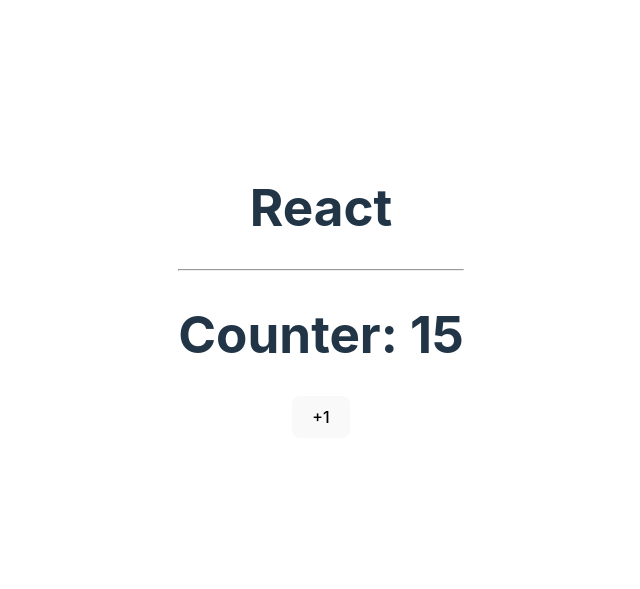
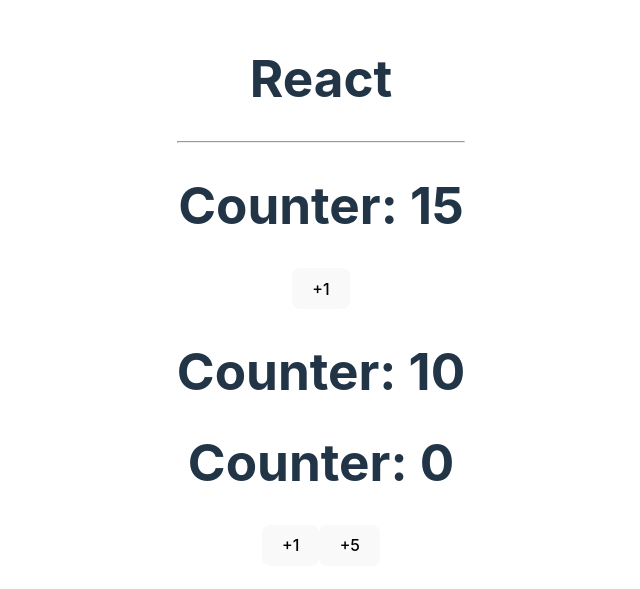
Before and after one commit to EricRusinque/bases-react-with-ts, a React (Vite) app: page / in a window 1280 px wide. Shown: the part 109-698 px from the top of the page, without its empty margins (319-959 px from the left). Built offline with nearby package versions, Linux system fonts and the light colour scheme.

Commit message:
Manejar un objeto como estado

```diff
--- a/src/App.tsx
+++ b/src/App.tsx
@@ -2,6 +2,7 @@
 import reactLogo from './assets/react.svg'
 import './App.css'
 import { Counter } from './bases/Counter'
+import { CounterBy } from './bases/CounterBy';
 function App() {
 
   return (
@@ -9,6 +10,7 @@
       <h1>React</h1>
       <hr/>
       <Counter initialValue={ 15 } />
+      <CounterBy/>
     </>
   )
 }
--- /dev/null
+++ b/src/bases/CounterBy.tsx
@@ -0,0 +1,43 @@
+import React from 'react'
+import { useState } from 'react';
+
+
+interface Props {
+    initialValue?: number
+}
+
+
+export const CounterBy = ({ initialValue = 10 }: Props) => {
+
+
+    const [ counterState, setCounterState ] = useState({
+        counter: initialValue,
+        clicks: 0,
+    });
+
+    const {counter, clicks } = counterState
+
+    const handleClick = ( value: number ) => {
+        setCounterState( prev => ({
+                counter: prev.counter  + value,
+                clicks: prev.clicks + 1,
+        }));
+    }
+
+    return (
+        <>
+            <h1>Counter: { counter }</h1>
+            <h1>Counter: { clicks }</h1>
+            <button
+                onClick={ () => handleClick(1) }
+            >
+                +1
+            </button>
+            <button
+                onClick={ () => handleClick(5) }
+            >
+                +5
+            </button>
+        </>
+  )
+}
```
